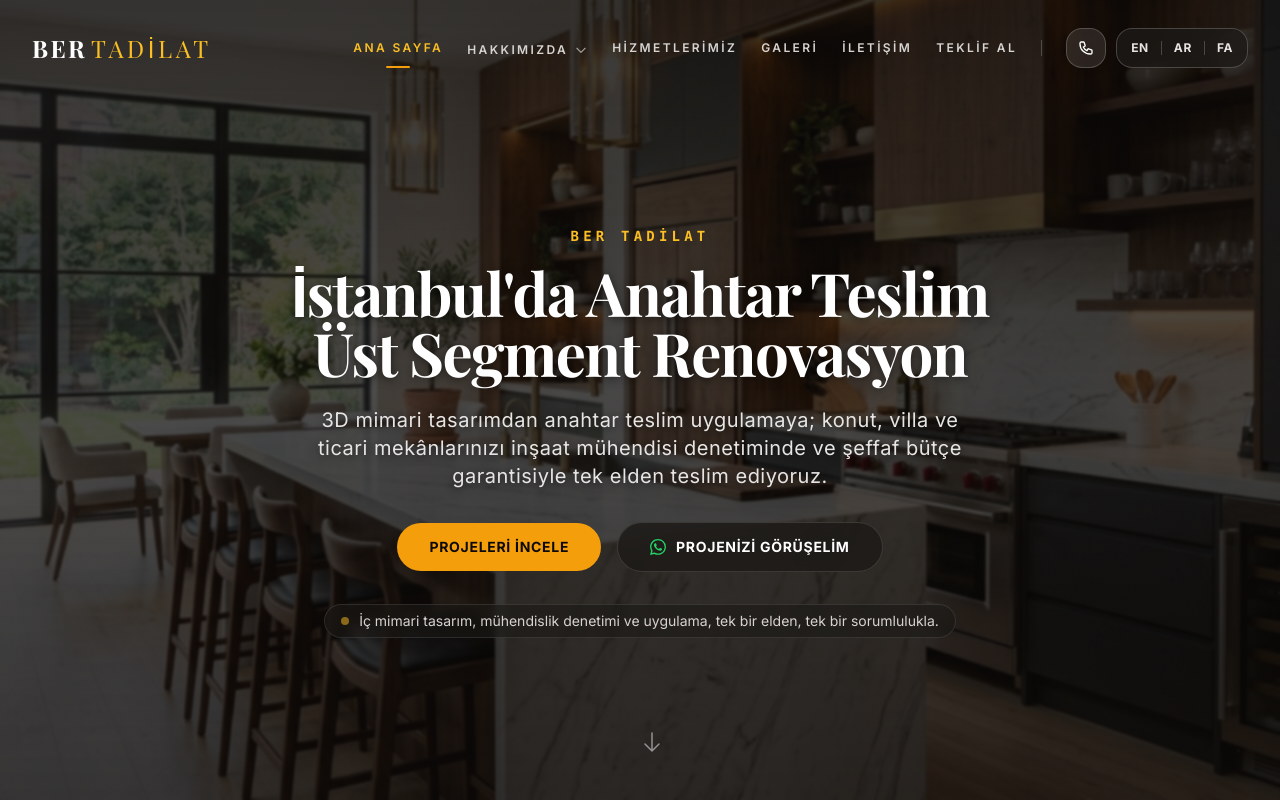
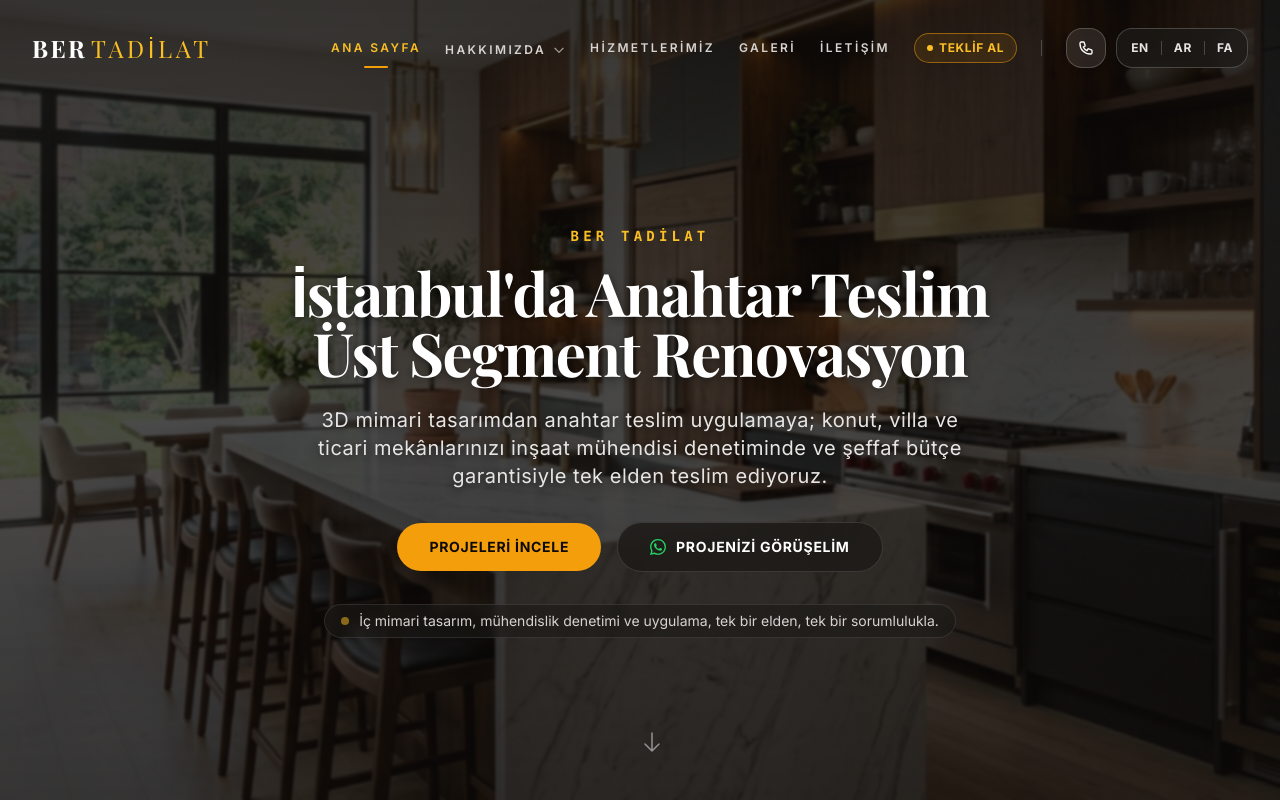
Before and after one commit to yusufcalisir/construction-web, a Next.js app: page / in a window 1280 px wide. Shown: the top 800 px of the page. Built offline with nearby package versions, Linux system fonts and the light colour scheme.

Commit message:
fix(navbar): restore amber pill button styling for quote CTA without 300k text

```diff
--- a/components/Navbar.tsx
+++ b/components/Navbar.tsx
@@ -318,20 +318,18 @@ export default function Navbar() {
                 }`} />
               </a>
 
-              {/* Teklif Al */}
+              {/* Pre-evaluation CTA */}
               <a
                 href="#on-degerlendirme"
                 onClick={(e) => handleNavClick(e, 'on-degerlendirme')}
-                className={`relative py-2 text-xs uppercase font-semibold tracking-[0.18em] xl:tracking-[0.2em] whitespace-nowrap transition-all duration-300 group focus:outline-none ${
-                  activeSection === 'on-degerlendirme'
-                    ? isDark ? 'text-amber-400 font-bold' : 'text-amber-600 font-bold'
-                    : isDark ? 'text-stone-300 hover:text-white' : 'text-stone-600 hover:text-stone-900'
+                className={`inline-flex items-center gap-1.5 px-3 py-1.5 rounded-full border text-xs uppercase tracking-wider font-bold transition-all duration-300 shadow-sm hover:-translate-y-0.5 ${
+                  isDark
+                    ? 'border-amber-500/50 bg-amber-500/10 hover:bg-amber-500 text-amber-400 hover:text-stone-950 hover:shadow-amber-500/20'
+                    : 'border-amber-500/60 bg-amber-500/15 hover:bg-amber-500 text-amber-700 hover:text-stone-950 hover:shadow-amber-500/20'
                 }`}
               >
-                {t('nav.quote')}
-                <span className={`absolute left-1/2 -translate-x-1/2 -bottom-1 h-[2px] transition-all duration-300 rounded-full ${
-                  activeSection === 'on-degerlendirme' ? 'w-6 bg-amber-500' : 'w-0 group-hover:w-4 bg-amber-500/60'
-                }`} />
+                <span className={`w-1.5 h-1.5 rounded-full animate-pulse ${isDark ? 'bg-amber-400' : 'bg-amber-500'}`} />
+                <span>{t('nav.quote')}</span>
               </a>
 
               {/* Vertical separator */}
@@ -569,17 +567,13 @@ export default function Navbar() {
               {t('nav.contact')}
             </a>
 
-            {/* Teklif Al */}
+            {/* Pre-evaluation CTA */}
             <a
               href="#on-degerlendirme"
               onClick={(e) => handleNavClick(e, 'on-degerlendirme')}
-              className={`block py-3 px-5 rounded-2xl text-xs sm:text-sm font-bold tracking-[0.2em] uppercase transition-all duration-300 border ${
-                activeSection === 'on-degerlendirme'
-                  ? 'bg-amber-500 text-stone-950 border-amber-500 shadow-lg shadow-amber-500/20'
-                  : 'text-stone-300 hover:text-white border-white/10 hover:border-white/20 bg-white/5'
-              }`}
+              className="block py-3 px-5 rounded-2xl text-xs sm:text-sm font-bold tracking-[0.15em] uppercase transition-all duration-300 border bg-gradient-to-r from-amber-500/20 via-amber-500/30 to-amber-600/20 border-amber-500/50 text-amber-300 hover:bg-amber-500 hover:text-stone-950 shadow-md"
             >
-              {t('nav.quote')}
+              ✨ {t('nav.quote')}
             </a>
 
             {/* Mobile Menu Language Switcher */}
```
